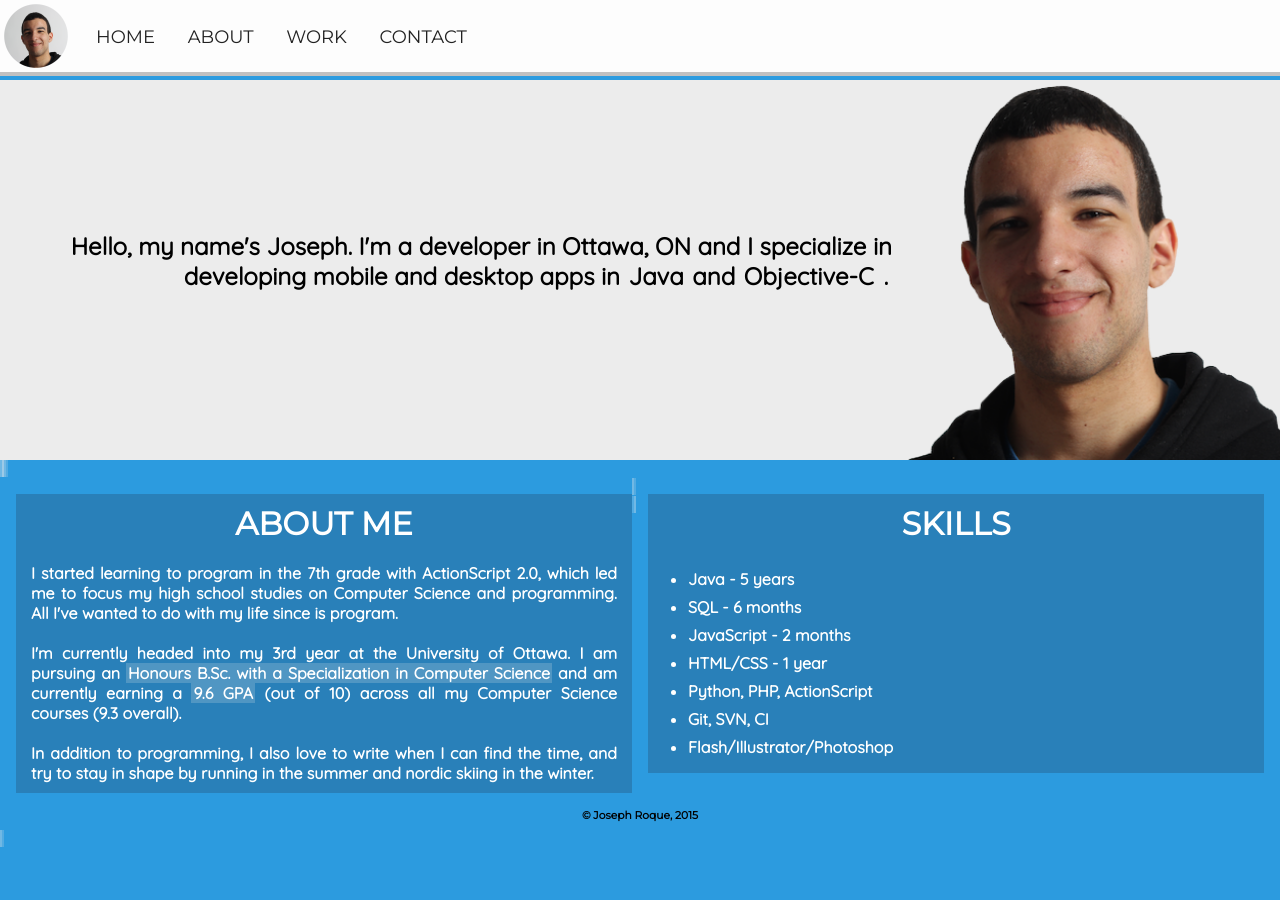
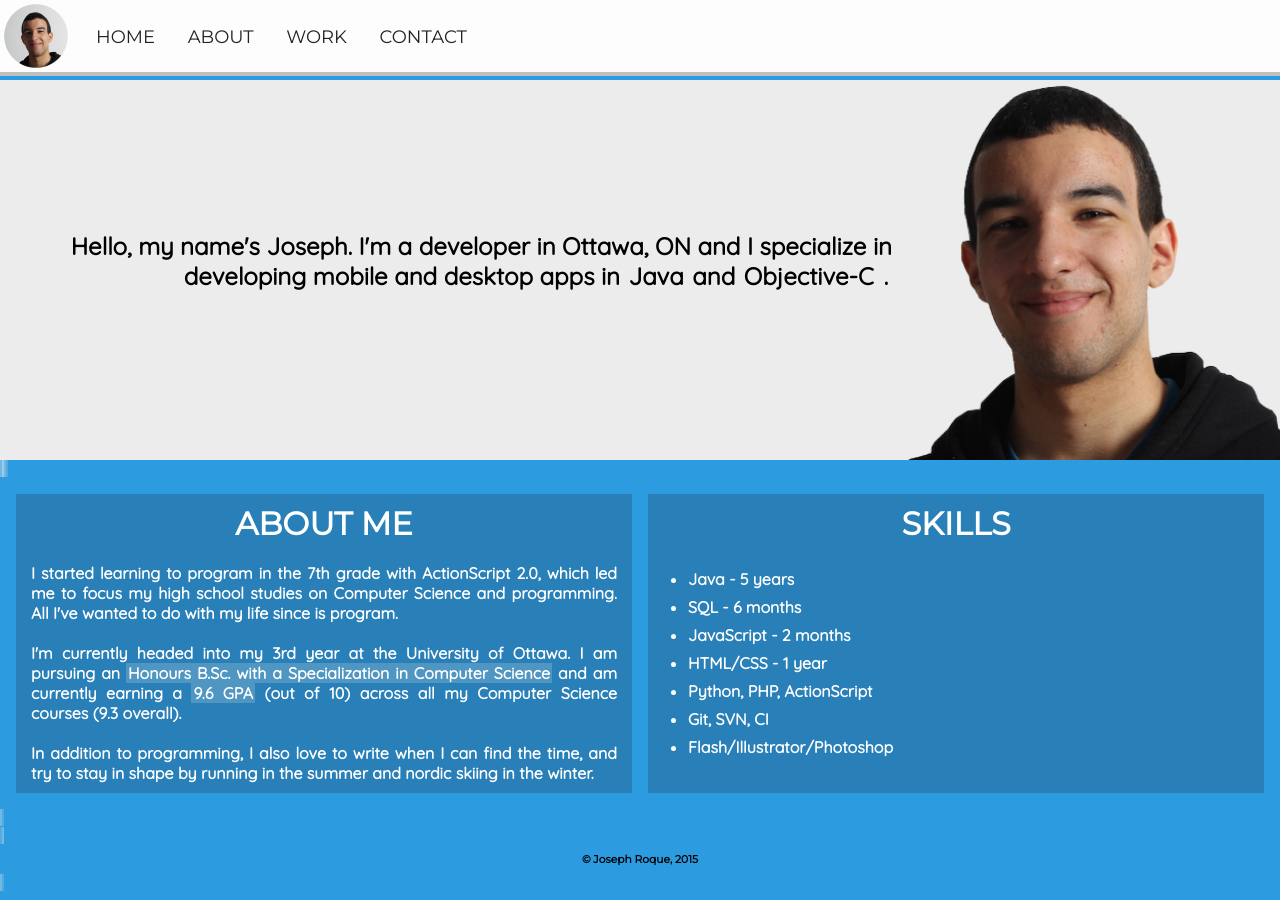
Before and after one commit to joseph-roque/joseph-roque.github.io, a Jekyll site: the page built from index.html, in a window 1280 px wide. Built offline with Jekyll 4.4.1, drawn with Linux system fonts in a browser that asks for light colours; nearby versions of some CDN libraries.

Commit message:
Using flex for split columns

```diff
--- a/css/main.css
+++ b/css/main.css
@@ -155,6 +155,9 @@ img.nav-profile-img {
 .split-wrapper {
     background-color:#2c9bdf;
     width:100%;
+    display: -ms-flexbox;
+    display: -webkit-flex;
+    display: flex;
 }
 
 .split-wrapper li {
@@ -164,35 +167,33 @@ img.nav-profile-img {
 .left-container {
     background-color:#2980b9;
     float:left;
-    margin-top:16px;
-    margin-bottom:16px;
-    margin-left:16px;
+    margin: 16px 8px 16px 16px;
+    flex: 1;
 
     /* Firefox */
-    width: -moz-calc(50% - 24px);
+    /* width: -moz-calc(50% - 24px); */
     /* WebKit */
-    width: -webkit-calc(50% - 24px);
+    /* width: -webkit-calc(50% - 24px); */
     /* Opera */
-    width: -o-calc(50% - 24px);
+    /* width: -o-calc(50% - 24px); */
     /* Standard */
-    width: calc(50% - 24px);
+    /* width: calc(50% - 24px); */
 }
 
 .right-container {
     background-color:#2980b9;
     float:right;
-    margin-top:16px;
-    margin-bottom:16px;
-    margin-right:16px;
+    margin: 16px 16px 16px 8px;
+    flex: 1;
 
     /* Firefox */
-    width: -moz-calc(50% - 24px);
+    /* width: -moz-calc(50% - 24px); */
     /* WebKit */
-    width: -webkit-calc(50% - 24px);
+    /* width: -webkit-calc(50% - 24px); */
     /* Opera */
-    width: -o-calc(50% - 24px);
+    /* width: -o-calc(50% - 24px); */
     /* Standard */
-    width: calc(50% - 24px);
+    /* width: calc(50% - 24px); */
 }
 
 .full-container {
@@ -249,13 +250,17 @@ footer.site-footer {
         float:right;
     }
 
+    .split-wrapper {
+        display: block;
+    }
+
     .left-container {
-        width: 100%;
         margin-left:0;
+        margin-right:0;
     }
 
     .right-container {
-        width:100%;
+        margin-left:0;
         margin-right:0;
     }
 }
```
